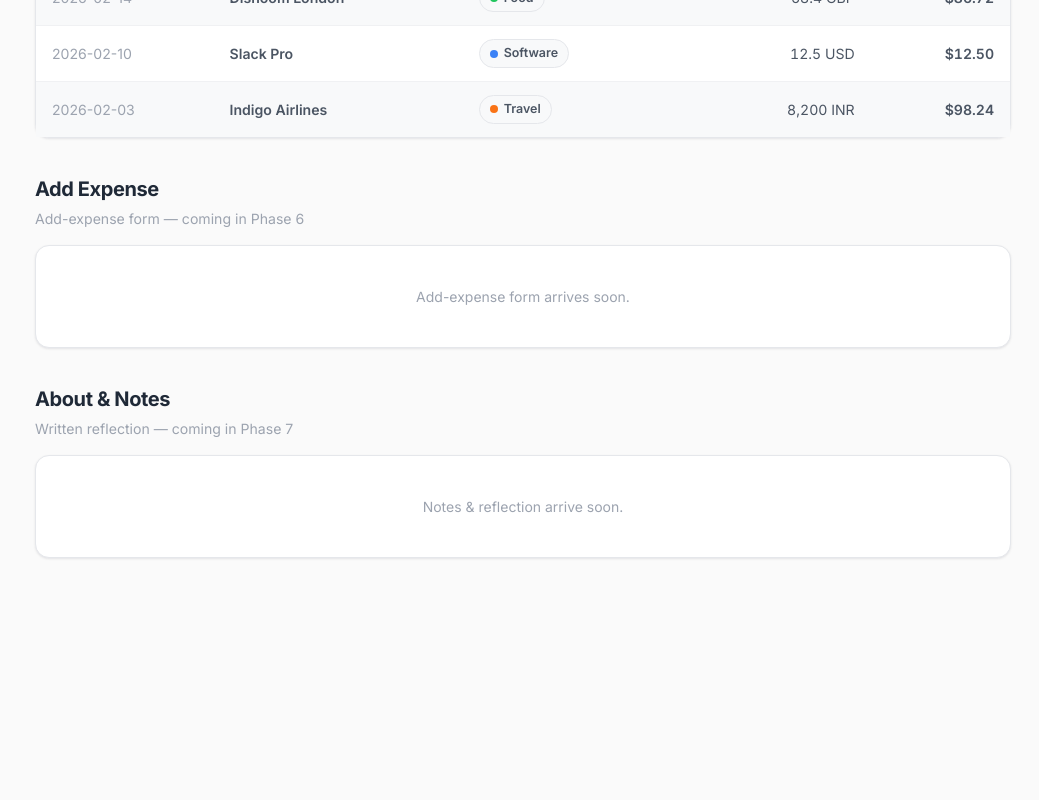
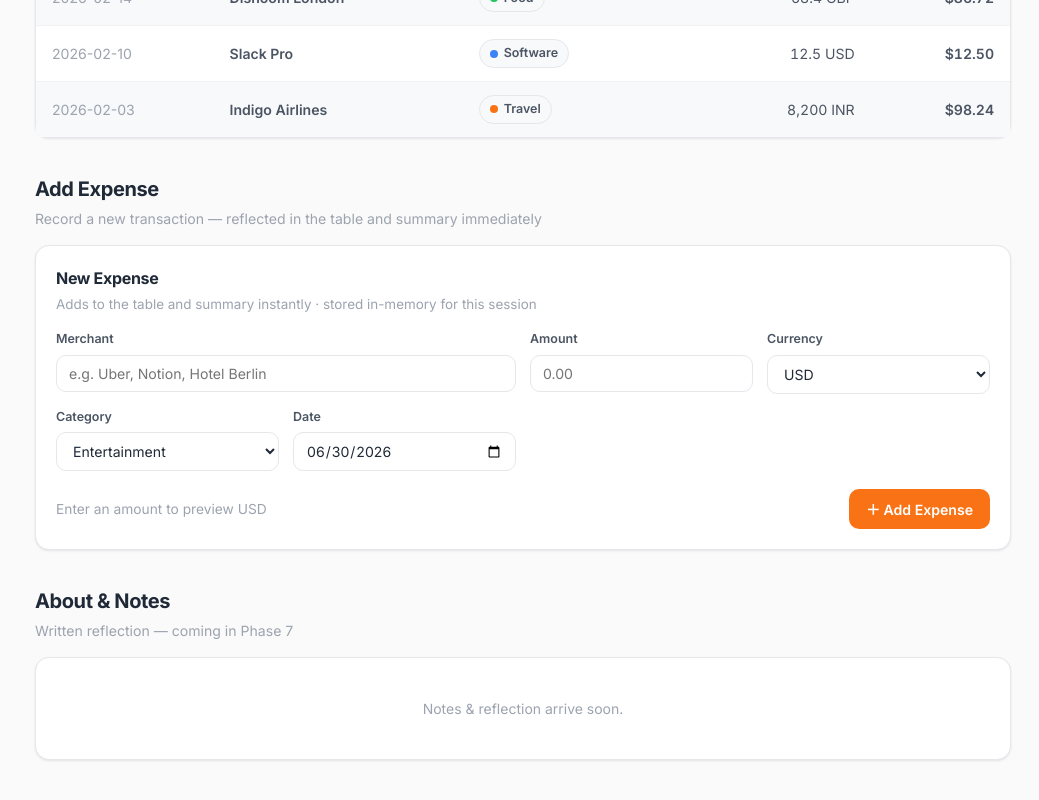
Before and after one commit to Sambitasterio/SpendLens, a React (Vite) app: page / in a window 1280 px wide. Shown: the part 1993-2793 px from the top of the page, without its empty margins (241-1280 px from the left). Before the commit the page ends 2615 px from the top, so only its background shows below. Built offline with nearby package versions, Linux system fonts and the light colour scheme.

Commit message:
add-expense form with validation and live USD preview

```diff
--- a/src/App.jsx
+++ b/src/App.jsx
@@ -6,12 +6,20 @@ import Topbar from './components/Topbar.jsx';
 import SummaryDashboard from './components/SummaryDashboard.jsx';
 import ExpenseTable from './components/ExpenseTable.jsx';
 import CategoryFilter from './components/CategoryFilter.jsx';
+import AddExpenseForm from './components/AddExpenseForm.jsx';
 
 export default function App() {
   const [active, setActive] = useState('dashboard');
 
-  // In-memory expenses (the add-form in a later phase will append here).
-  const [expenses] = useState(EXPENSES);
+  // In-memory expenses — the add-form appends here (no persistence needed).
+  const [expenses, setExpenses] = useState(EXPENSES);
+
+  const addExpense = (expense) => {
+    setExpenses((prev) => {
+      const nextId = prev.reduce((max, e) => Math.max(max, e.id), 0) + 1;
+      return [...prev, { ...expense, id: nextId }];
+    });
+  };
 
   // Table-only category filter (null = show all). Summary stays global.
   const [activeCategory, setActiveCategory] = useState(null);
@@ -71,9 +79,9 @@ export default function App() {
         <section id="add" className="section">
           <div className="section-head">
             <h2>Add Expense</h2>
-            <p>Add-expense form — coming in Phase 6</p>
+            <p>Record a new transaction — reflected in the table and summary immediately</p>
           </div>
-          <div className="card card-pad empty-state">Add-expense form arrives soon.</div>
+          <AddExpenseForm rates={RATES} categories={categories} onAdd={addExpense} />
         </section>
 
         <section id="about" className="section">
--- /dev/null
+++ b/src/components/AddExpenseForm.jsx
@@ -0,0 +1,148 @@
+import { useState } from 'react';
+import { toUSD } from '../lib/currency.js';
+import { fmtUSD } from '../lib/format.js';
+
+const today = () => new Date().toISOString().slice(0, 10);
+
+const emptyForm = (categories) => ({
+  merchant: '',
+  amount: '',
+  currency: 'USD',
+  category: categories[0] || 'Travel',
+  date: today(),
+});
+
+export default function AddExpenseForm({ rates, categories, onAdd }) {
+  const [form, setForm] = useState(() => emptyForm(categories));
+  const [errors, setErrors] = useState({});
+  const [justAdded, setJustAdded] = useState(null);
+
+  const currencyOptions = Object.keys(rates);
+
+  // Live USD preview as the user types.
+  const previewAmount = Number(form.amount);
+  const preview =
+    form.amount !== '' && Number.isFinite(previewAmount)
+      ? toUSD(previewAmount, form.currency, rates)
+      : null;
+
+  const set = (field) => (e) => {
+    setForm((f) => ({ ...f, [field]: e.target.value }));
+    setErrors((prev) => ({ ...prev, [field]: undefined }));
+  };
+
+  const validate = () => {
+    const next = {};
+    if (!form.merchant.trim()) next.merchant = 'Merchant is required.';
+    const amt = Number(form.amount);
+    if (form.amount === '' || Number.isNaN(amt)) next.amount = 'Enter a number.';
+    else if (amt <= 0) next.amount = 'Amount must be greater than 0.';
+    if (!rates[form.currency]) next.currency = 'Pick a supported currency.';
+    if (!form.category) next.category = 'Pick a category.';
+    if (!form.date) next.date = 'Date is required.';
+    return next;
+  };
+
+  const submit = (e) => {
+    e.preventDefault();
+    const next = validate();
+    if (Object.keys(next).length) {
+      setErrors(next);
+      return;
+    }
+    const expense = {
+      merchant: form.merchant.trim(),
+      amount: Number(form.amount),
+      currency: form.currency,
+      category: form.category,
+      date: form.date,
+    };
+    onAdd(expense);
+    setJustAdded({ ...expense, usd: toUSD(expense.amount, expense.currency, rates) });
+    setForm(emptyForm(categories));
+    setErrors({});
+    window.clearTimeout(submit._t);
+    submit._t = window.setTimeout(() => setJustAdded(null), 4000);
+  };
+
+  return (
+    <div className="card card-pad">
+      <h3 style={{ fontSize: '1rem' }}>New Expense</h3>
+      <p style={{ margin: '4px 0 16px', color: 'var(--ink-muted)', fontSize: '0.84rem' }}>
+        Adds to the table and summary instantly · stored in-memory for this session
+      </p>
+
+      <form onSubmit={submit} noValidate>
+        <div className="form-grid">
+          <div className="field" style={{ gridColumn: 'span 2' }}>
+            <label>Merchant</label>
+            <input
+              type="text"
+              value={form.merchant}
+              onChange={set('merchant')}
+              placeholder="e.g. Uber, Notion, Hotel Berlin"
+              className={errors.merchant ? 'invalid' : ''}
+            />
+            {errors.merchant && <span className="field-error">{errors.merchant}</span>}
+          </div>
+
+          <div className="field">
+            <label>Amount</label>
+            <input
+              type="number"
+              step="0.01"
+              min="0"
+              value={form.amount}
+              onChange={set('amount')}
+              placeholder="0.00"
+              className={errors.amount ? 'invalid' : ''}
+            />
+            {errors.amount && <span className="field-error">{errors.amount}</span>}
+          </div>
+
+          <div className="field">
+            <label>Currency</label>
+            <select value={form.currency} onChange={set('currency')}>
+              {currencyOptions.map((c) => (
+                <option key={c} value={c}>{c}</option>
+              ))}
+            </select>
+          </div>
+
+          <div className="field">
+            <label>Category</label>
+            <select value={form.category} onChange={set('category')}>
+              {categories.map((c) => (
+                <option key={c} value={c}>{c}</option>
+              ))}
+            </select>
+          </div>
+
+          <div className="field">
+            <label>Date</label>
+            <input
+              type="date"
+              value={form.date}
+              onChange={set('date')}
+              className={errors.date ? 'invalid' : ''}
+            />
+            {errors.date && <span className="field-error">{errors.date}</span>}
+          </div>
+        </div>
+
+        <div className="form-foot">
+          <span className="preview">
+            {preview != null ? <>≈ <strong>{fmtUSD(preview)}</strong> in USD</> : 'Enter an amount to preview USD'}
+          </span>
+          <button type="submit" className="btn btn-primary">＋ Add Expense</button>
+        </div>
+      </form>
+
+      {justAdded && (
+        <div className="add-success">
+          ✓ Added <strong>{justAdded.merchant}</strong> — {fmtUSD(justAdded.usd)} · it’s now in the table and summary.
+        </div>
+      )}
+    </div>
+  );
+}
--- a/src/styles.css
+++ b/src/styles.css
@@ -399,6 +399,40 @@ input:focus, select:focus {
 }
 .chip.active .chip-count { background: rgba(255, 255, 255, 0.22); color: #fff; }
 
+/* add-expense form */
+.form-grid {
+  display: grid;
+  grid-template-columns: repeat(4, 1fr);
+  gap: 14px;
+}
+.field { display: flex; flex-direction: column; gap: 6px; }
+.field label {
+  font-size: 0.78rem; font-weight: 600; color: var(--ink-soft);
+}
+.field input.invalid, .field select.invalid {
+  border-color: var(--error);
+  box-shadow: 0 0 0 3px rgba(239, 68, 68, 0.16);
+}
+.field-error { color: var(--error); font-size: 0.76rem; font-weight: 500; }
+.form-foot {
+  display: flex; align-items: center; justify-content: space-between;
+  gap: 16px; margin-top: 18px; flex-wrap: wrap;
+}
+.preview { color: var(--ink-muted); font-size: 0.86rem; }
+.preview strong { color: var(--ink); }
+.add-success {
+  margin-top: 16px; padding: 12px 16px;
+  background: #e9f9ef; border: 1px solid #bbf0cd; color: #15803d;
+  border-radius: var(--radius-sm); font-size: 0.86rem; font-weight: 500;
+}
+@media (max-width: 760px) {
+  .form-grid { grid-template-columns: repeat(2, 1fr); }
+  .field[style] { grid-column: span 2 !important; }
+}
+@media (max-width: 480px) {
+  .form-grid { grid-template-columns: 1fr; }
+}
+
 /* ----------------------------------------------------------------
    Responsive
    ---------------------------------------------------------------- */
```
